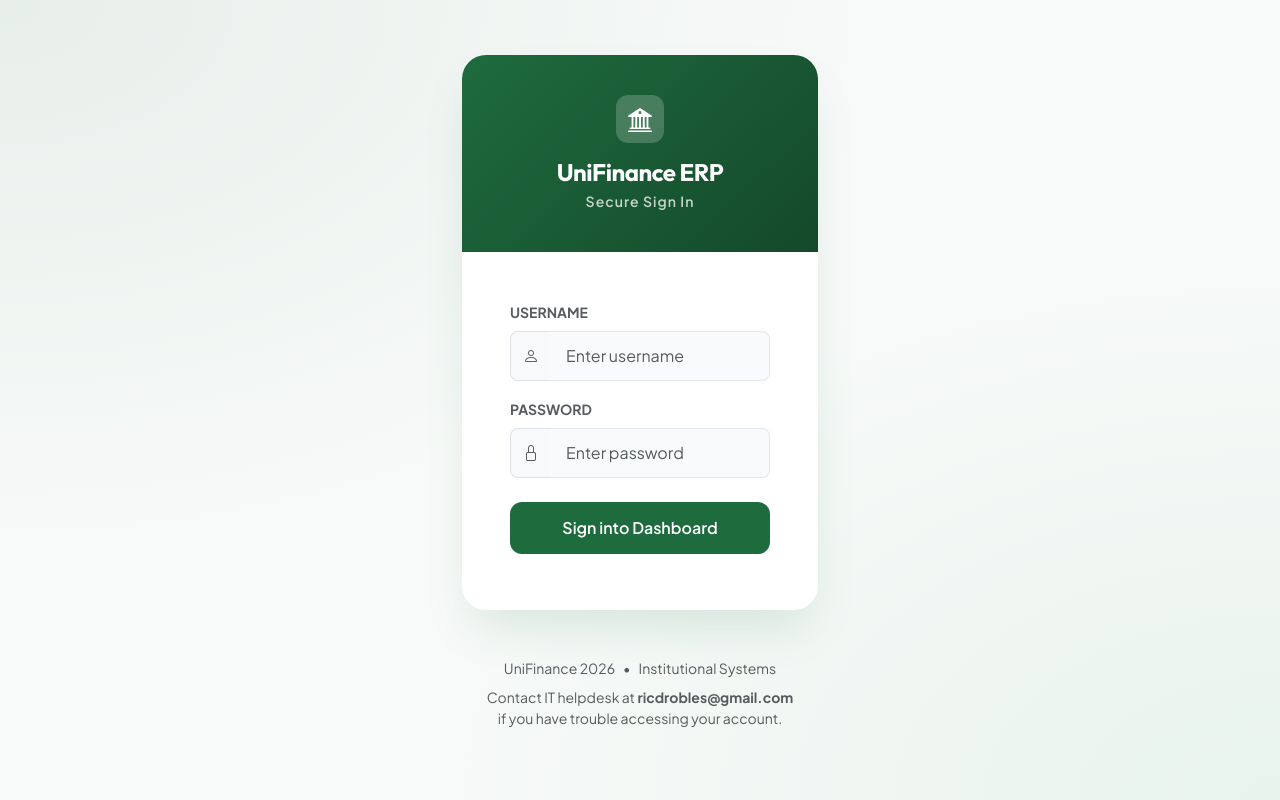
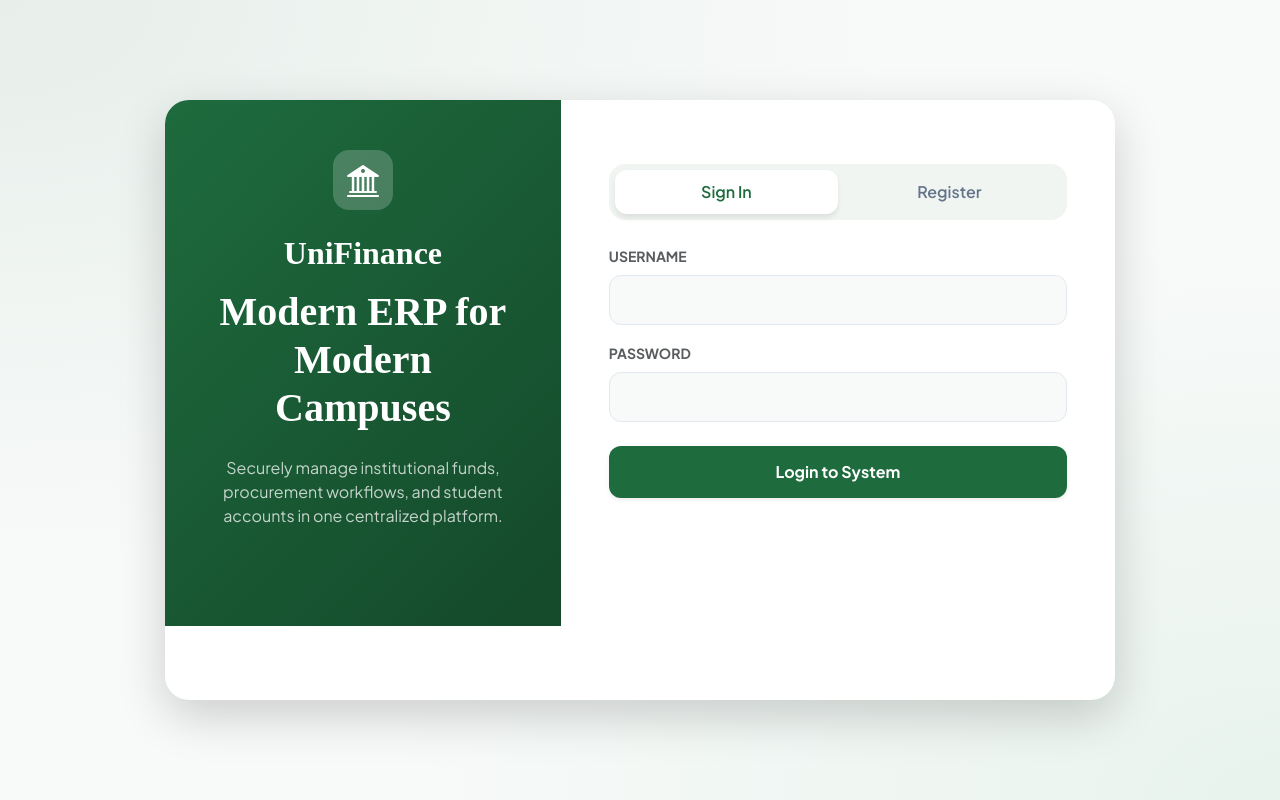
Before and after one commit to rico-rbls/finance-20260410T130032Z-3-001, a PHP site: page /login.php in a window 1280 px wide. Run offline with PHP 8.4, Linux system fonts and the light colour scheme.

Commit message:
Add budget analytics and cash flow tracking to dashboard; enhance login and registration UI

```diff
--- a/finance/finance/login.php
+++ b/finance/finance/login.php
@@ -1,10 +1,10 @@
 <?php
 session_start();
-include 'db_connect.php';
+include "db_connect.php";
 
-if ($_SERVER['REQUEST_METHOD'] === 'POST') {
-    $user = $_POST['username'];
-    $pass = $_POST['password'];
+if ($_SERVER["REQUEST_METHOD"] === "POST" && isset($_POST["login"])) {
+    $user = $_POST["username"];
+    $pass = $_POST["password"];
 
     $stmt = $conn->prepare("SELECT user_id, password_hash, role, full_name FROM users WHERE username = ?");
     $stmt->bind_param("s", $user);
@@ -12,15 +12,41 @@ if ($_SERVER['REQUEST_METHOD'] === 'POST') {
     $result = $stmt->get_result();
 
     if ($row = $result->fetch_assoc()) {
-        if (password_verify($pass, $row['password_hash'])) {
-            $_SESSION['user_id'] = $row['user_id'];
-            $_SESSION['role'] = $row['role'];
-            $_SESSION['full_name'] = $row['full_name'];
+        if (password_verify($pass, $row["password_hash"])) {
+            $_SESSION["user_id"] = $row["user_id"];
+            $_SESSION["role"] = $row["role"];
+            $_SESSION["full_name"] = $row["full_name"];
             header("Location: dashboard.php");
             exit();
         }
     }
     $error = "Invalid username or password.";
+}
+
+if ($_SERVER["REQUEST_METHOD"] === "POST" && isset($_POST["register"])) {
+    $username = trim($_POST["username"]);
+    $password = password_hash($_POST["password"], PASSWORD_DEFAULT);
+    $full_name = trim($_POST["full_name"]);
+    $role = "student";
+
+    if (empty($username) || empty($full_name)) {
+        $error = "All fields are required.";
+    } else {
+        $check = $conn->prepare("SELECT user_id FROM users WHERE username = ?");
+        $check->bind_param("s", $username);
+        $check->execute();
+        if ($check->get_result()->num_rows > 0) {
+            $error = "Username already exists.";
+        } else {
+            $stmt = $conn->prepare("INSERT INTO users (username, password_hash, full_name, role) VALUES (?, ?, ?, ?)");
+            $stmt->bind_param("ssss", $username, $password, $full_name, $role);
+            if ($stmt->execute()) {
+                $success = "Registration successful! You can now login.";
+            } else {
+                $error = "Registration failed. Please try again.";
+            }
+        }
+    }
 }
 ?>
 <!DOCTYPE html>
@@ -28,7 +54,7 @@ if ($_SERVER['REQUEST_METHOD'] === 'POST') {
 <head>
     <meta charset="UTF-8">
     <meta name="viewport" content="width=device-width, initial-scale=1">
-    <title>Login | UniFinance ERP</title>
+    <title>Access | UniFinance ERP</title>
     <link href="https://cdn.jsdelivr.net/npm/bootstrap@5.3.0/dist/css/bootstrap.min.css" rel="stylesheet">
     <link rel="stylesheet" href="https://cdn.jsdelivr.net/npm/bootstrap-icons@1.10.0/font/bootstrap-icons.css">
     <link href="https://fonts.googleapis.com/css2?family=Plus+Jakarta+Sans:wght@400;600;700&family=Outfit:wght@600;700&display=swap" rel="stylesheet">
@@ -36,16 +62,18 @@ if ($_SERVER['REQUEST_METHOD'] === 'POST') {
         :root {
             --primary: #1e6b3e;
             --primary-dark: #14492a;
+            --accent: #d4fce4;
         }
         body {
             background-color: #f8faf9;
             background-image:
                 radial-gradient(at 0% 0%, rgba(30, 107, 62, 0.08) 0px, transparent 50%),
                 radial-gradient(at 100% 100%, rgba(45, 161, 95, 0.08) 0px, transparent 50%);
-            font-family: 'Plus Jakarta Sans', sans-serif;
+            font-family: "Plus Jakarta Sans", sans-serif;
             min-height: 100vh;
             display: flex;
             align-items: center;
+            overflow-x: hidden;
         }
         .login-card {
             border: none;
@@ -53,98 +81,72 @@ if ($_SERVER['REQUEST_METHOD'] === 'POST') {
             box-shadow: 0 25px 50px -12px rgba(30, 107, 62, 0.15);
             background: white;
             overflow: hidden;
+            min-height: 600px;
         }
-        .login-header {
+        .login-sidebar {
             background: linear-gradient(135deg, var(--primary) 0%, var(--primary-dark) 100%);
             color: white;
-            padding: 40px 30px;
+            padding: 50px 40px;
+            display: flex;
+            flex-direction: column;
+            justify-content: center;
             text-align: center;
         }
-        .login-header h4 {
-            font-family: 'Outfit', sans-serif;
-            letter-spacing: -0.5px;
-        }
-        .form-control {
-            border-radius: 12px;
-            padding: 12px 16px;
-            border: 1px solid #e2e8f0;
-            background-color: #f8fafc;
-        }
-        .form-control:focus {
-            background-color: white;
-            border-color: var(--primary);
-            box-shadow: 0 0 0 4px rgba(30, 107, 62, 0.1);
-        }
-        .btn-primary {
-            background: var(--primary);
-            border: none;
-            border-radius: 12px;
-            padding: 14px;
-            font-weight: 600;
-            transition: all 0.2s;
-        }
-        .btn-primary:hover {
-            background: var(--primary-dark);
-            transform: translateY(-1px);
-            box-shadow: 0 4px 12px rgba(30, 107, 62, 0.2);
-        }
-        .brand-icon {
-            width: 48px;
-            height: 48px;
-            background: rgba(255,255,255,0.2);
-            border-radius: 12px;
-            display: flex;
-            align-items: center;
-            justify-content: center;
-            margin: 0 auto 15px;
-            font-size: 1.5rem;
-        }
+        .form-container { padding: 4rem 3rem; }
+        .nav-pills { background: #f1f5f2; padding: 6px; border-radius: 16px; }
+        .nav-pills .nav-link { border-radius: 12px; color: #64748b; font-weight: 600; padding: 10px; transition: all 0.2s; }
+        .nav-pills .nav-link.active { background-color: white; color: var(--primary); box-shadow: 0 4px 6px -1px rgba(0,0,0,0.1); }
+        .form-control { border-radius: 12px; padding: 0.75rem 1rem; background: #f8faf9; border: 1px solid #e2e8f0; }
+        .form-control:focus { background-color: white; border-color: var(--primary); box-shadow: 0 0 0 4px rgba(30, 107, 62, 0.1); }
+        .btn-primary { background: var(--primary); border: none; border-radius: 12px; padding: 14px; font-weight: 600; transition: all 0.2s; }
+        .btn-primary:hover { background: var(--primary-dark); transform: translateY(-1px); box-shadow: 0 4px 12px rgba(30, 107, 62, 0.2); }
+        .brand-icon-wrapper { width: 60px; height: 60px; background: rgba(255,255,255,0.2); border-radius: 16px; display: flex; align-items: center; justify-content: center; margin: 0 auto 24px; }
     </style>
 </head>
 <body>
-    <div class="container">
-        <div class="row justify-content-center">
-            <div class="col-md-5 col-lg-4">
-                <div class="card login-card">
-                    <div class="login-header">
-                        <div class="brand-icon"><i class="bi bi-bank2"></i></div>
-                        <h4 class="mb-1 fw-bold">UniFinance ERP</h4>
-                        <p class="mb-0 opacity-75 small uppercase fw-semibold" style="letter-spacing: 1px;">Secure Sign In</p>
+<div class="container">
+    <div class="row min-vh-100 align-items-center justify-content-center py-5">
+        <div class="col-12 col-md-11 col-lg-10 shadow-lg login-card p-0">
+            <div class="row g-0">
+                <div class="col-lg-5 d-none d-lg-flex login-sidebar">
+                    <div class="brand-icon-wrapper"><i class="bi bi-bank2 fs-2"></i></div>
+                    <h2 class="fw-bold mb-3" style="font-family: \"Outfit\";">UniFinance</h2>
+                    <h1 class="display-6 fw-bold mb-4" style="font-family: \"Outfit\";">Modern ERP for Modern Campuses</h1>
+                    <p class="opacity-75 mb-5 px-3">Securely manage institutional funds, procurement workflows, and student accounts in one centralized platform.</p>
+                </div>
+                <div class="col-lg-7">
+                    <div class="form-container">
+                        <ul class="nav nav-pills mb-4 justify-content-center" id="accessTabs" role="tablist">
+                            <li class="nav-item w-50"><button class="nav-link w-100 active" data-bs-toggle="pill" data-bs-target="#loginPane" type="button">Sign In</button></li>
+                            <li class="nav-item w-50"><button class="nav-link w-100" data-bs-toggle="pill" data-bs-target="#registerPane" type="button">Register</button></li>
+                        </ul>
+                        <?php if(isset($error)): ?><div class="alert alert-danger border-0 rounded-4 py-2 small mb-4"><?php echo $error; ?></div><?php endif; ?>
+                        <?php if(isset($success)): ?><div class="alert alert-success border-0 rounded-4 py-2 small mb-4"><?php echo $success; ?></div><?php endif; ?>
+                        <div class="tab-content">
+                            <div class="tab-pane fade show active" id="loginPane">
+                                <form method="POST">
+                                    <input type="hidden" name="login" value="1">
+                                    <div class="mb-3"><label class="form-label small fw-bold text-muted">USERNAME</label><input type="text" name="username" class="form-control" required></div>
+                                    <div class="mb-4"><label class="form-label small fw-bold text-muted">PASSWORD</label><input type="password" name="password" class="form-control" required></div>
+                                    <button type="submit" class="btn btn-primary w-100 mb-3 text-white fw-bold shadow-sm">Login to System</button>
+                                </form>
+                            </div>
+                            <div class="tab-pane fade" id="registerPane">
+                                <form method="POST">
+                                    <input type="hidden" name="register" value="1">
+                                    <div class="mb-3"><label class="form-label small fw-bold text-muted">FULL NAME</label><input type="text" name="full_name" class="form-control" required></div>
+                                    <div class="mb-3"><label class="form-label small fw-bold text-muted">USERNAME</label><input type="text" name="username" class="form-control" required></div>
+                                    <div class="mb-4"><label class="form-label small fw-bold text-muted">PASSWORD</label><input type="password" name="password" class="form-control" required></div>
+                                    <button type="submit" class="btn btn-primary w-100 mb-3 text-white fw-bold shadow-sm">Create Account</button>
+                                </form>
+                            </div>
+                        </div>
                     </div>
-                    <div class="card-body p-4 p-lg-5">
-                        <?php if(isset($error)): ?>
-                            <div class="alert alert-danger border-0 small rounded-3" style="background-color: #fef2f2; color: #991b1b;"><i class="bi bi-exclamation-circle me-2"></i><?= $error ?></div>
-                        <?php endif; ?>
-
-                        <form method="POST">
-                            <div class="mb-3">
-                                <label class="form-label small fw-bold text-muted">USERNAME</label>
-                                <div class="input-group">
-                                    <span class="input-group-text bg-light border-end-0 rounded-start-3"><i class="bi bi-person text-muted"></i></span>
-                                    <input type="text" name="username" class="form-control border-start-0 rounded-end-3" placeholder="Enter username" required>
-                                </div>
-                            </div>
-                            <div class="mb-4">
-                                <label class="form-label small fw-bold text-muted">PASSWORD</label>
-                                <div class="input-group">
-                                    <span class="input-group-text bg-light border-end-0 rounded-start-3"><i class="bi bi-lock text-muted"></i></span>
-                                    <input type="password" name="password" class="form-control border-start-0 rounded-end-3" placeholder="Enter password" required>
-                                </div>
-                            </div>
-                            <button type="submit" class="btn btn-primary w-100 mb-2">Sign into Dashboard</button>
-                        </form>
-                    </div>
-                </div>
-                <div class="text-center mt-5">
-                    <div class="d-flex justify-content-center gap-2 mb-2 text-muted small">
-                        <span>UniFinance 2026</span>
-                        <span>&bull;</span>
-                        <span>Institutional Systems</span>
-                    </div>
-                    <p class="text-muted small px-4">Contact IT helpdesk at <strong>ricdrobles@gmail.com</strong> if you have trouble accessing your account.</p>
                 </div>
             </div>
         </div>
     </div>
+</div>
+<script src="https://cdn.jsdelivr.net/npm/bootstrap@5.3.0/dist/js/bootstrap.bundle.min.js"></script>
 </body>
 </html>
```
Also changed, not shown: finance/finance/crud_test.php (added, +49 -0 lines), finance/finance/dashboard.php (+63 -20 lines), finance/finance/seed_mock_data.php (added, +69 -0 lines).
